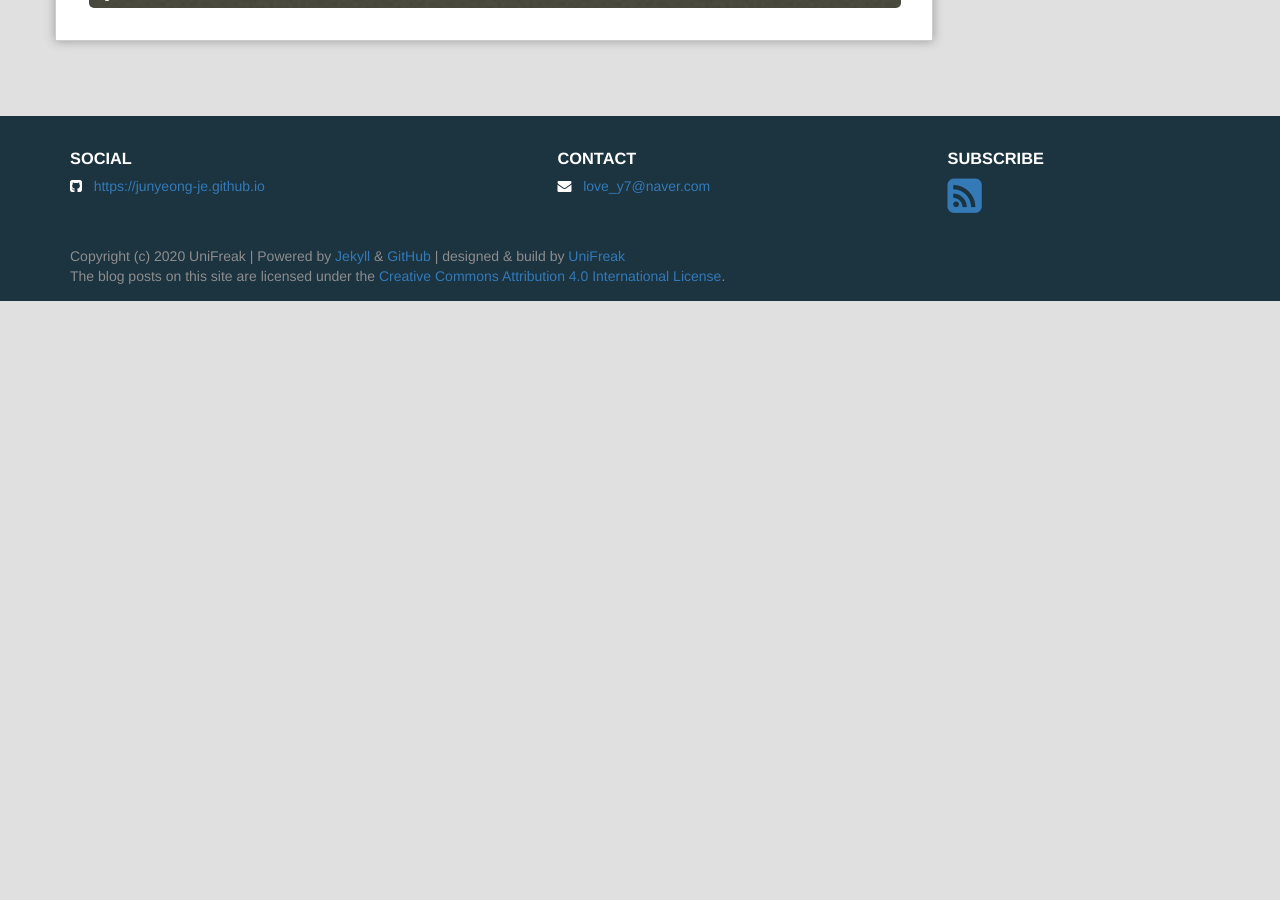
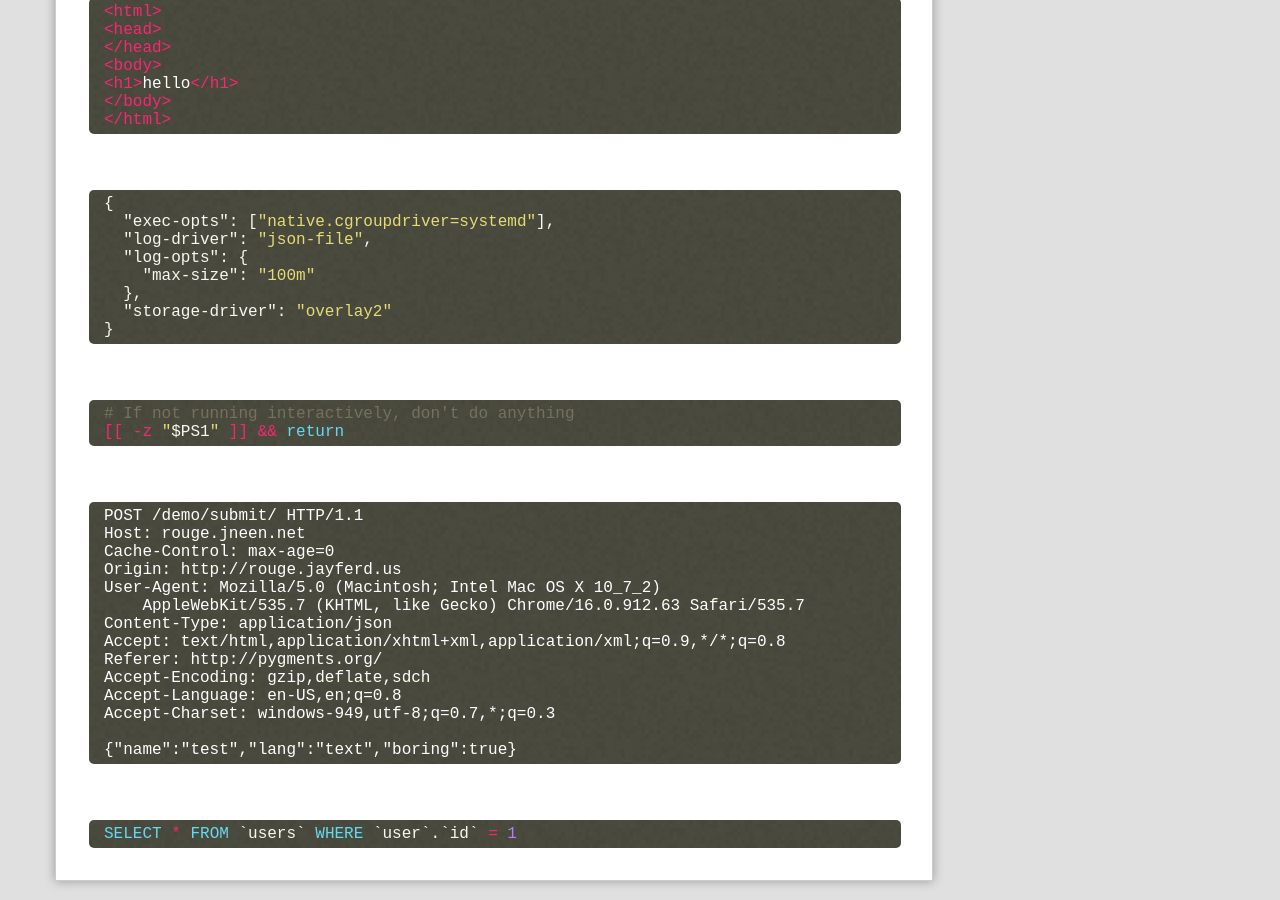
Before and after one commit to junyeong-je/junyeong-je.github.io, a Jekyll site: the page built from _book_review/temporary.md, in a window 1280 px wide and 900 px high, scrolled down 1609 px. Built offline with Jekyll 4.4.1, drawn with Linux system fonts in a browser that asks for light colours; comment, search, counter and statistics services are not loaded; before the commit the page ends 1910 px from its top, so only the background shows below that.

Commit message:
Update temporary.md

````diff
--- a/_book_review/temporary.md
+++ b/_book_review/temporary.md
@@ -27,7 +27,7 @@ RewriteRule ^(.*)$ $1.gz [QSA,L]
   Header append Vary Accept-Encoding
 </FilesMatch>
 ```
-
+<br>
 ```nginx
 server {
   listen          80;
@@ -35,7 +35,7 @@ server {
   rewrite ^       http://www.domain.com$request_uri? permanent;
 }
 ```
-
+<br>
 ```python
 def fib(n):    # write Fibonacci series up to n
     """Print a Fibonacci series up to n."""
@@ -51,19 +51,19 @@ public class java {
     }
 }
 ```
-
+<br>
 ```php
 <?php
   print("Hello {$world}");
 ?>
 ```
-
+<br>
 ```yaml
 one: Mark McGwire
 two: Sammy Sosa
 three: Ken Griffey
 ```
-
+<br>
 ```html
 <html>
 <head>
@@ -73,7 +73,7 @@ three: Ken Griffey
 </body>
 </html>
 ```
-
+<br>
 ```json
 {
   "exec-opts": ["native.cgroupdriver=systemd"],
@@ -84,3 +84,30 @@ three: Ken Griffey
   "storage-driver": "overlay2"
 }
 ```
+<br>
+```shell
+# If not running interactively, don't do anything
+[[ -z "$PS1" ]] && return
+```
+<br>
+```html
+POST /demo/submit/ HTTP/1.1
+Host: rouge.jneen.net
+Cache-Control: max-age=0
+Origin: http://rouge.jayferd.us
+User-Agent: Mozilla/5.0 (Macintosh; Intel Mac OS X 10_7_2)
+    AppleWebKit/535.7 (KHTML, like Gecko) Chrome/16.0.912.63 Safari/535.7
+Content-Type: application/json
+Accept: text/html,application/xhtml+xml,application/xml;q=0.9,*/*;q=0.8
+Referer: http://pygments.org/
+Accept-Encoding: gzip,deflate,sdch
+Accept-Language: en-US,en;q=0.8
+Accept-Charset: windows-949,utf-8;q=0.7,*;q=0.3
+
+{"name":"test","lang":"text","boring":true}
+```
+<br>
+
+```sql
+SELECT * FROM `users` WHERE `user`.`id` = 1
+```
````
